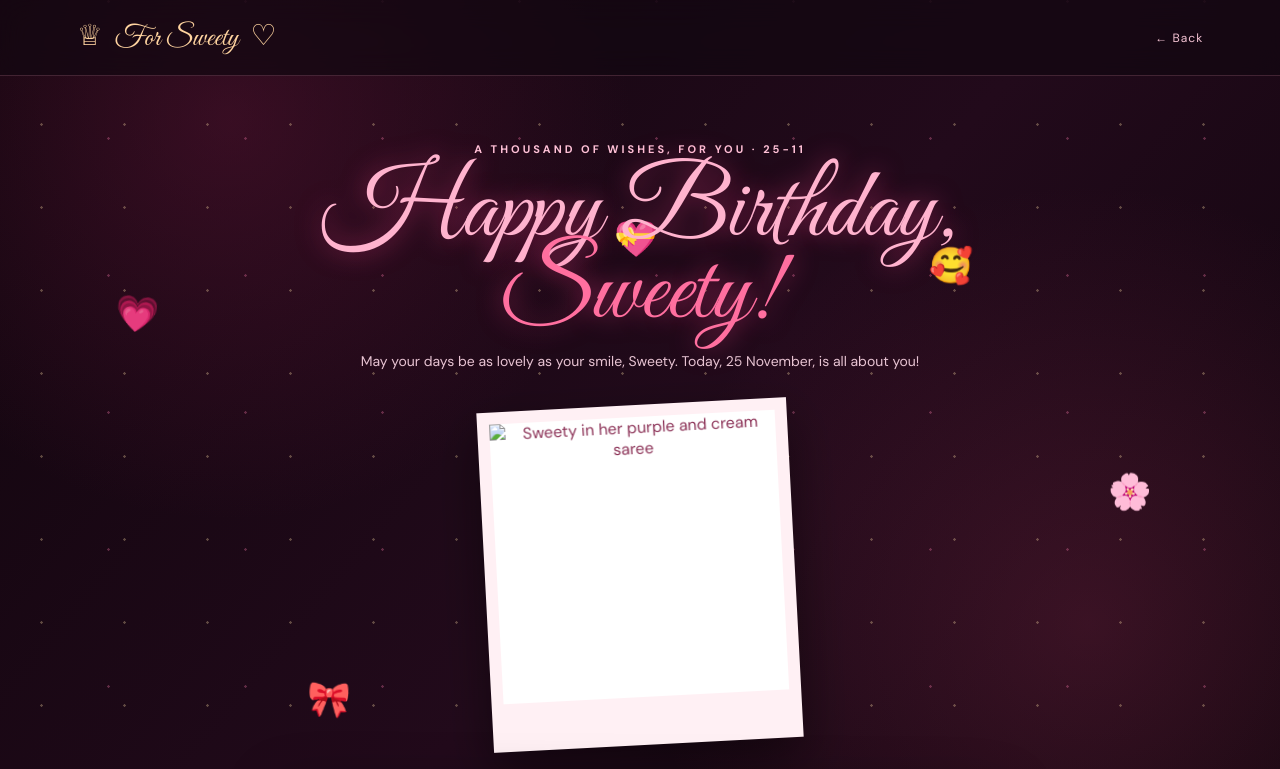
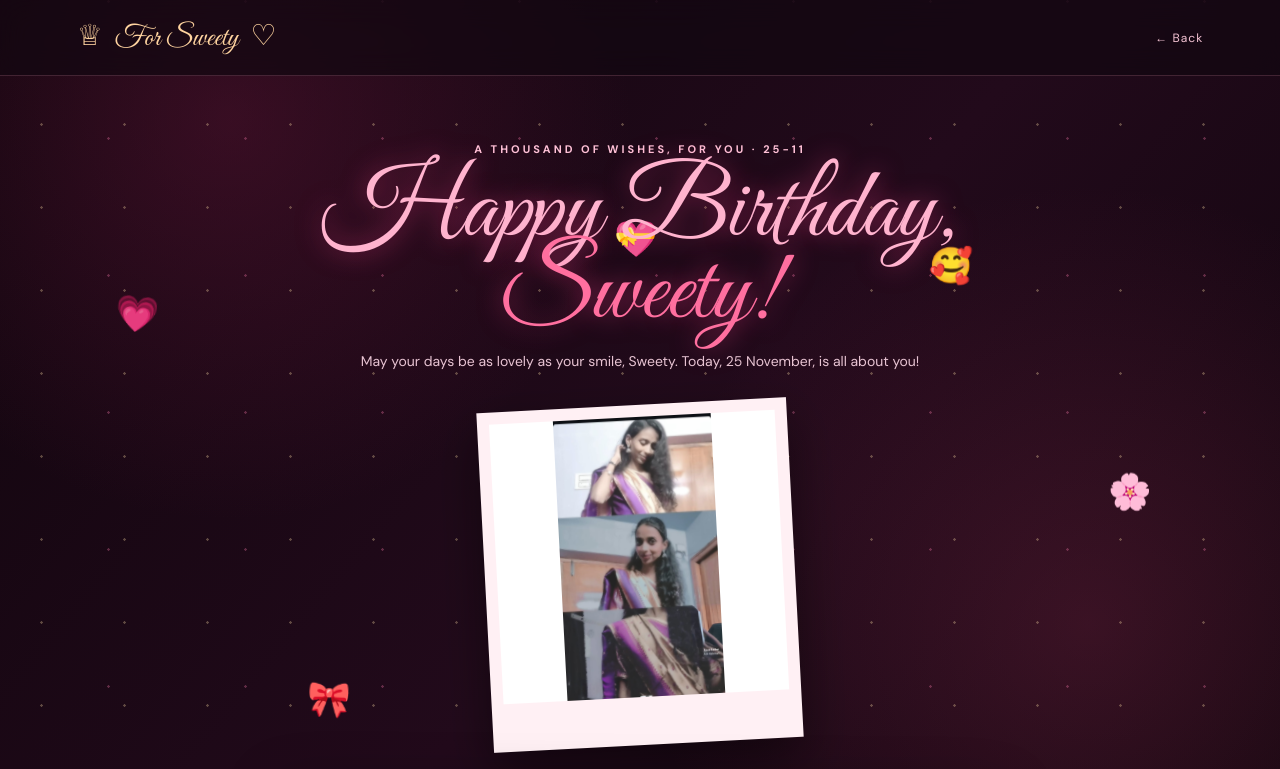
Before and after one commit to obitouchiha0330/bday, a plain HTML site: page celebration.html in a window 1280 px wide. Shown: the top 769 px of the page. Drawn offline with Linux system fonts and the light colour scheme.

Commit message:
Update image source path in celebration.html

```diff
--- a/celebration.html
+++ b/celebration.html
@@ -9,7 +9,7 @@
   <h1 class="page-title">Happy Birthday,<br><em> Sweety!</em></h1>
   <p class="sub-title">May your days be as lovely as your smile, Sweety. Today, 25 November, is all about you!</p>
   <div class="memory-frame" aria-label="Photo of Sweety">
-    <img id="memoryImage" src="images/sweety.jpeg" alt="Sweety in her purple and cream saree" style="object-fit:contain;background:#fff;">
+   <img id="memoryImage" src="sweety.jpeg" alt="Sweety in her purple and cream saree" style="object-fit:contain;background:#fff;">
   </div>
   <article class="wish-card">
     <div class="card-hearts">💗　🌸　♡　✨　♡　🦋</div>
```
